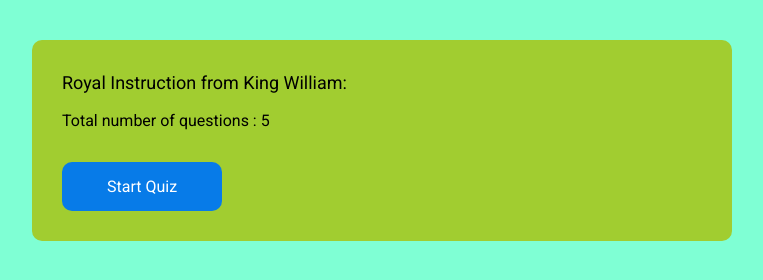
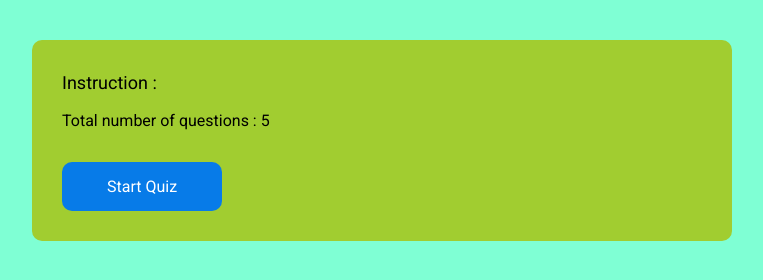
Before and after one commit to martintseng194406/Quiz-EnvironmentHK, a plain HTML site: page KingQuiz Version 2.0/KingWilliam.html in a window 1280 px wide. Shown: the whole page, without its empty margins (258-1021 px from the left). Drawn offline with Linux system fonts and the light colour scheme.

Commit message:
Update KingWilliam.html

```diff
--- a/KingQuiz Version 2.0/KingWilliam.html
+++ b/KingQuiz Version 2.0/KingWilliam.html
@@ -12,7 +12,7 @@
 
         <body>
             <div class="home-box custom-box">
-                <h3>Royal Instruction from King William:</h3>
+                <h3>Instruction :</h3>
                 <p>Total number of questions : <span class="total-question"></span></p>
                 <button type="button" class="btn" onclick="startQuiz()">Start Quiz</button>
             </div>
@@ -66,7 +66,7 @@
                 </tr>
             </table>
             <h2><span class="celebration"></span></h2>
-            <h2><span class="celebration2"></span></h2>
+<!--             <h2><span class="celebration2"></span></h2> -->
             <button type="button" class="btn" onclick="tryAgainQuiz()">Try Again</button>
             <button type="button" class="btn" onclick="goToHome()">Go To Home</button>
         </div>
```
